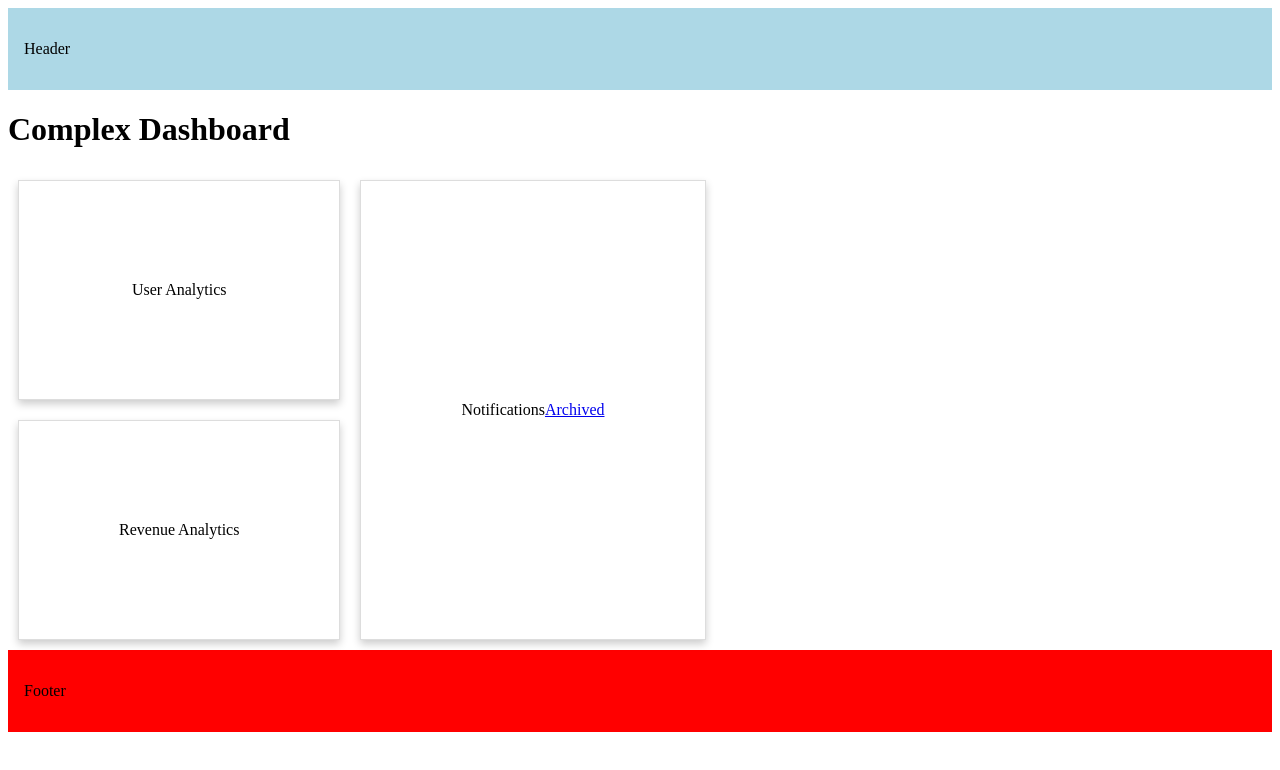
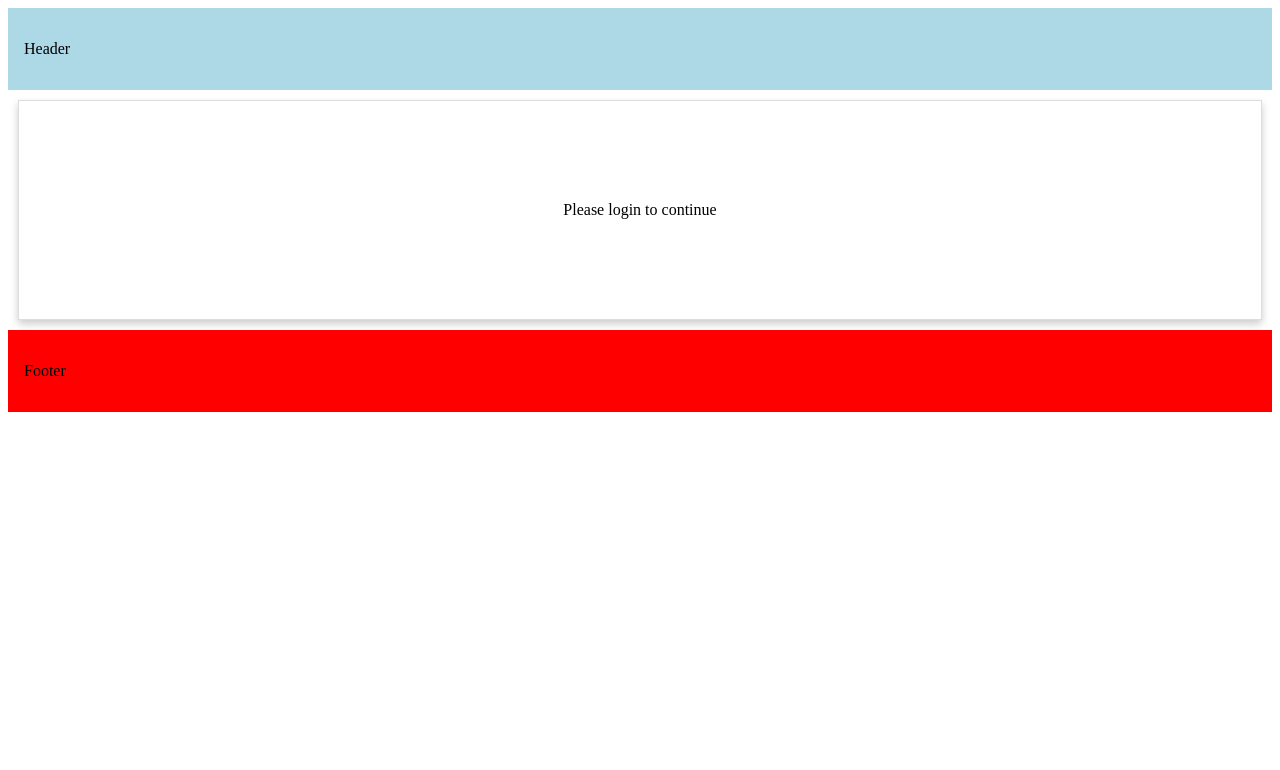
Before and after one commit to NayanPatidar/NextJS, a Next.js app in the folder my-first-app/: page /complex-dashboard in a window 1280 px wide. Shown: the top 770 px of the page. Built offline with nearby package versions, Linux system fonts and the light colour scheme.

Commit message:
Conditional Routes

```diff
--- /dev/null
+++ b/my-first-app/src/app/complex-dashboard/@login/default.tsx
@@ -0,0 +1,5 @@
+import Card from "@/components/card";
+
+export default function DefaultUserDashboardPage() {
+  return <Card>Please login to continue</Card>;
+}
--- /dev/null
+++ b/my-first-app/src/app/complex-dashboard/@login/page.tsx
@@ -0,0 +1,5 @@
+import Card from "@/components/card";
+
+export default function Login() {
+  return <Card>Please login to continue</Card>;
+}
--- a/my-first-app/src/app/complex-dashboard/default.tsx
+++ b/my-first-app/src/app/complex-dashboard/default.tsx
@@ -1,3 +1,5 @@
+import Login from "./@login/page";
+
 export default function DefaultComplexDashboardPage() {
-  return <div>Complex Dashboard</div>;
+  return <Login></Login>;
 }
--- a/my-first-app/src/app/complex-dashboard/layout.tsx
+++ b/my-first-app/src/app/complex-dashboard/layout.tsx
@@ -11,7 +11,7 @@ export default function ComplexDashboardLayout({
     notifications: React.ReactNode;
     login: React.ReactNode;
   }) {
-    const isLoggedIn = true;
+    const isLoggedIn = false;
     return isLoggedIn ? (
       <div>
         <h1>{children}</h1>
```
